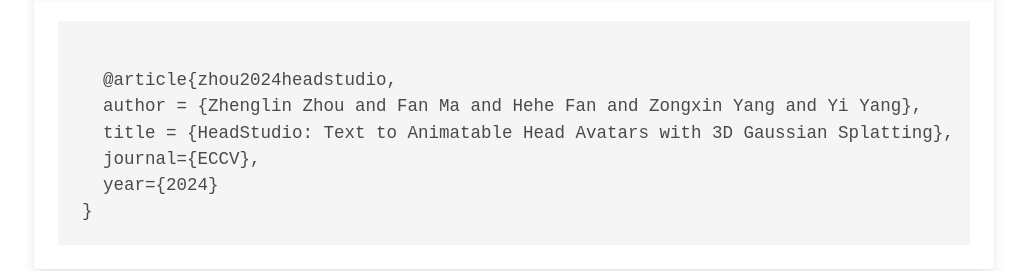
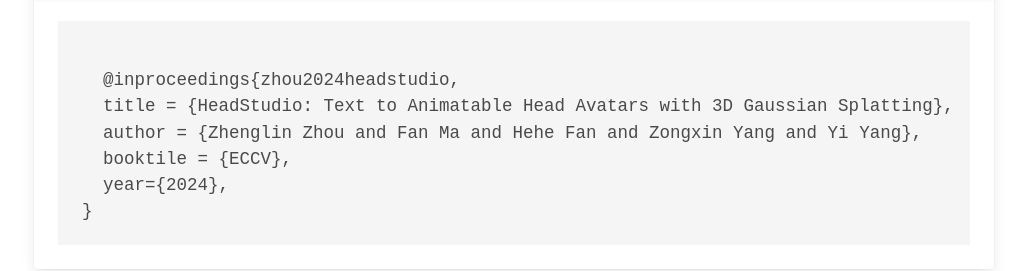
Before and after one commit to ZhenglinZhou/HeadStudio-ProjectPage, a plain HTML site: page index.html in a window 1280 px wide. Shown: the part 2222-2493 px from the top of the page, without its empty margins (126-1153 px from the left). Drawn offline with nearby package versions, Linux system fonts and the light colour scheme; some packages are replaced by stand-ins of ours; a script that the page names is missing.

Commit message:
update info

```diff
--- a/index.html
+++ b/index.html
@@ -114,11 +114,11 @@
       </header>
       <div class="card-content is-size-5 has-text-left">
 <pre><code>
-  @article{zhou2024headstudio,
+  @inproceedings{zhou2024headstudio,
+  title = {HeadStudio: Text to Animatable Head Avatars with 3D Gaussian Splatting},
   author = {Zhenglin Zhou and Fan Ma and Hehe Fan and Zongxin Yang and Yi Yang},
-  title = {HeadStudio: Text to Animatable Head Avatars with 3D Gaussian Splatting},
-  journal={ECCV},
-  year={2024}
+  booktile = {ECCV},
+  year={2024},
 }
 </code></pre>
       </div>
```
